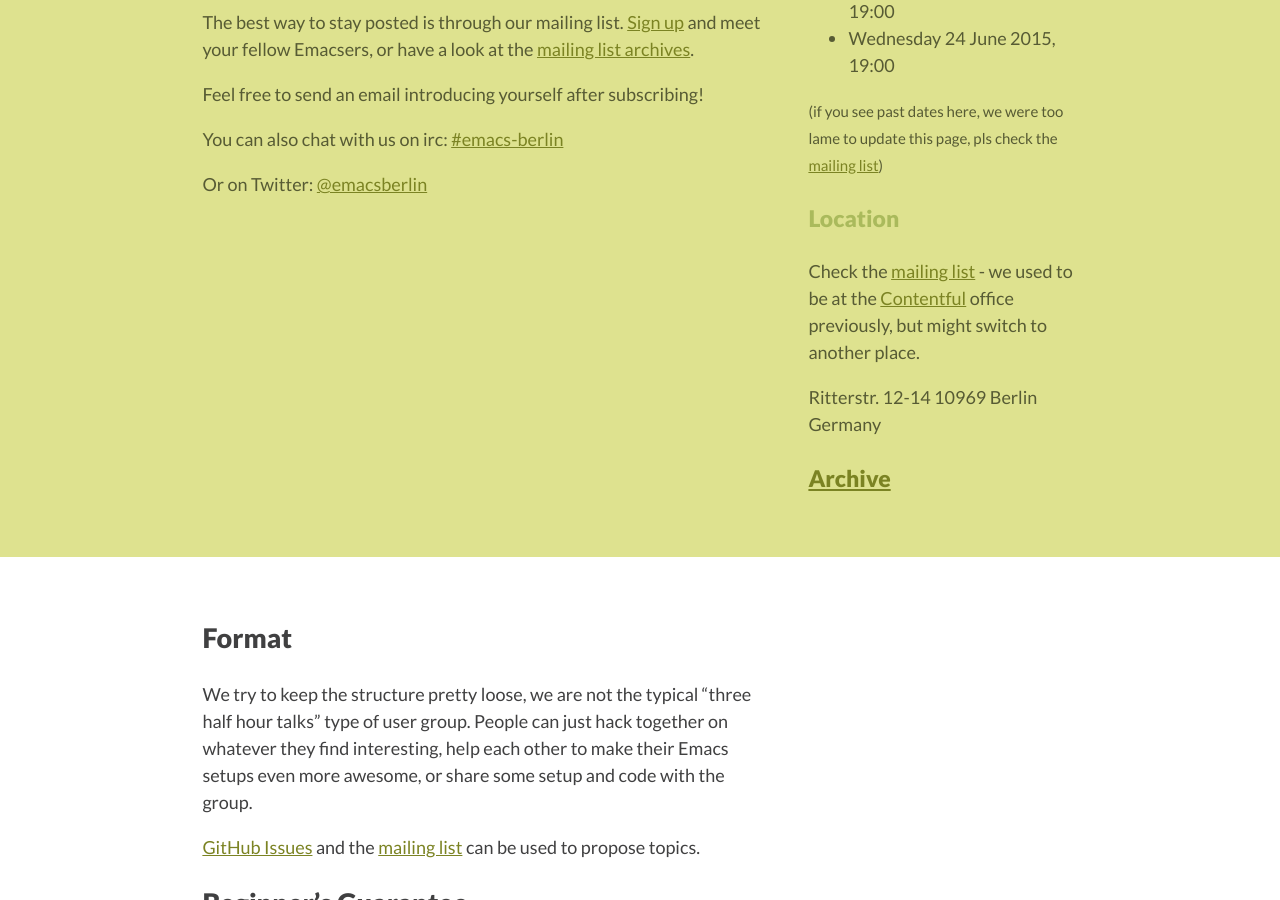
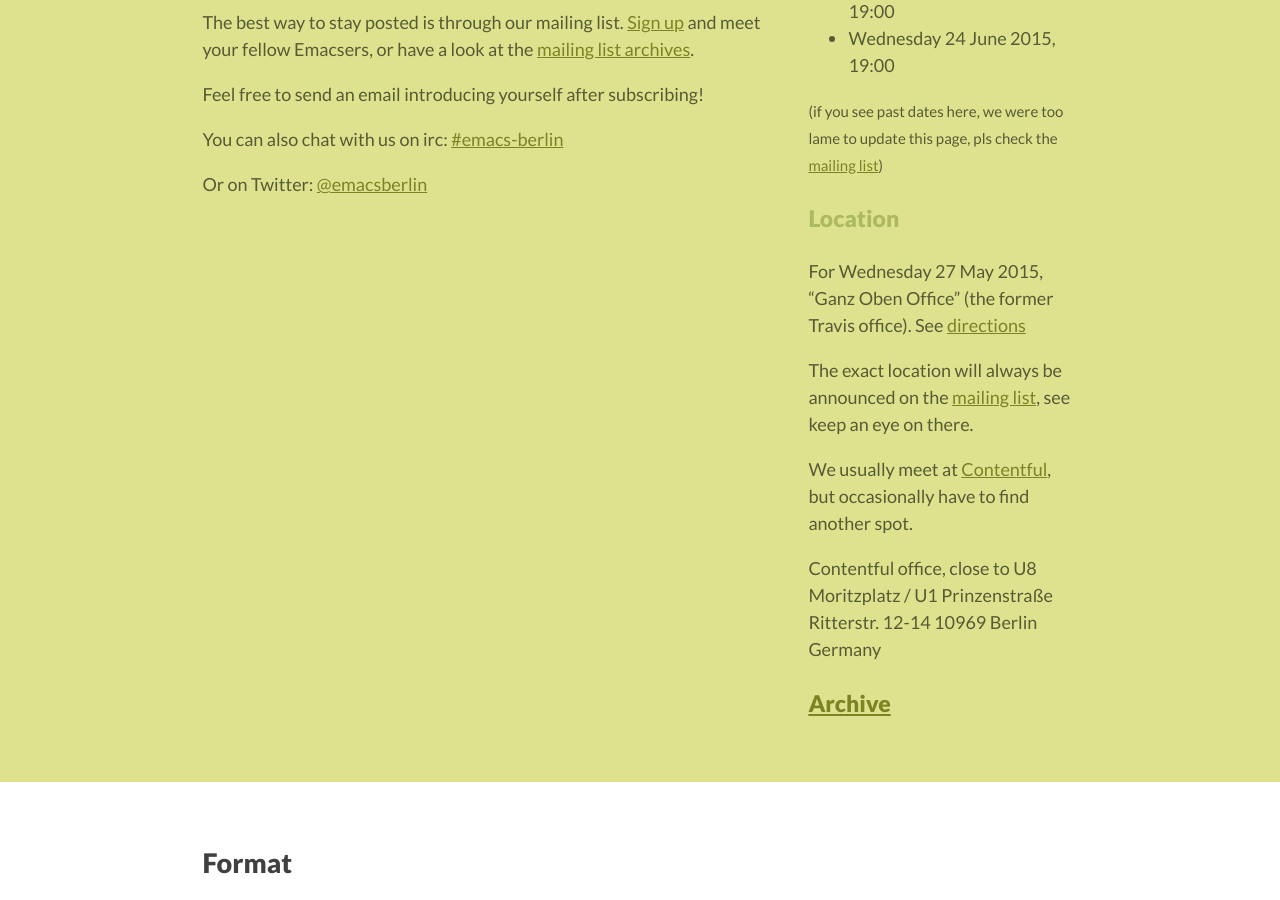
Before and after one commit to emacs-berlin/emacs-berlin.org, a Jekyll site: the page built from index.md, in a window 1280 px wide and 900 px high, scrolled down 557 px. Built offline with Jekyll 4.4.1, drawn with Linux system fonts in a browser that asks for light colours.

Commit message:
Add location info for the May meetup

```diff
--- a/index.md
+++ b/index.md
@@ -42,17 +42,21 @@ page, pls check the [mailing list][mla])</small>
 
 ### Location
 
-Check the [mailing list][mla] - we used to be at the
-[Contentful](http://contentful.com) office previously, but might
-switch to another place.
+For Wednesday 27 May 2015, "Ganz Oben Office" (the former Travis
+office). See [directions](https://gist.github.com/svenfuchs/5364262)
 
+The exact location will always be announced on the [mailing list][mla], see keep an eye on there.
+
+We usually meet at
+[Contentful](http://contentful.com), but occasionally have to find another spot.
+
+Contentful office, close to U8 Moritzplatz / U1 Prinzenstraße
 Ritterstr. 12-14
 10969 Berlin
 Germany
 
 
 ### [Archive](/archive.html)
-
 
 </div></div></section>
 
```
